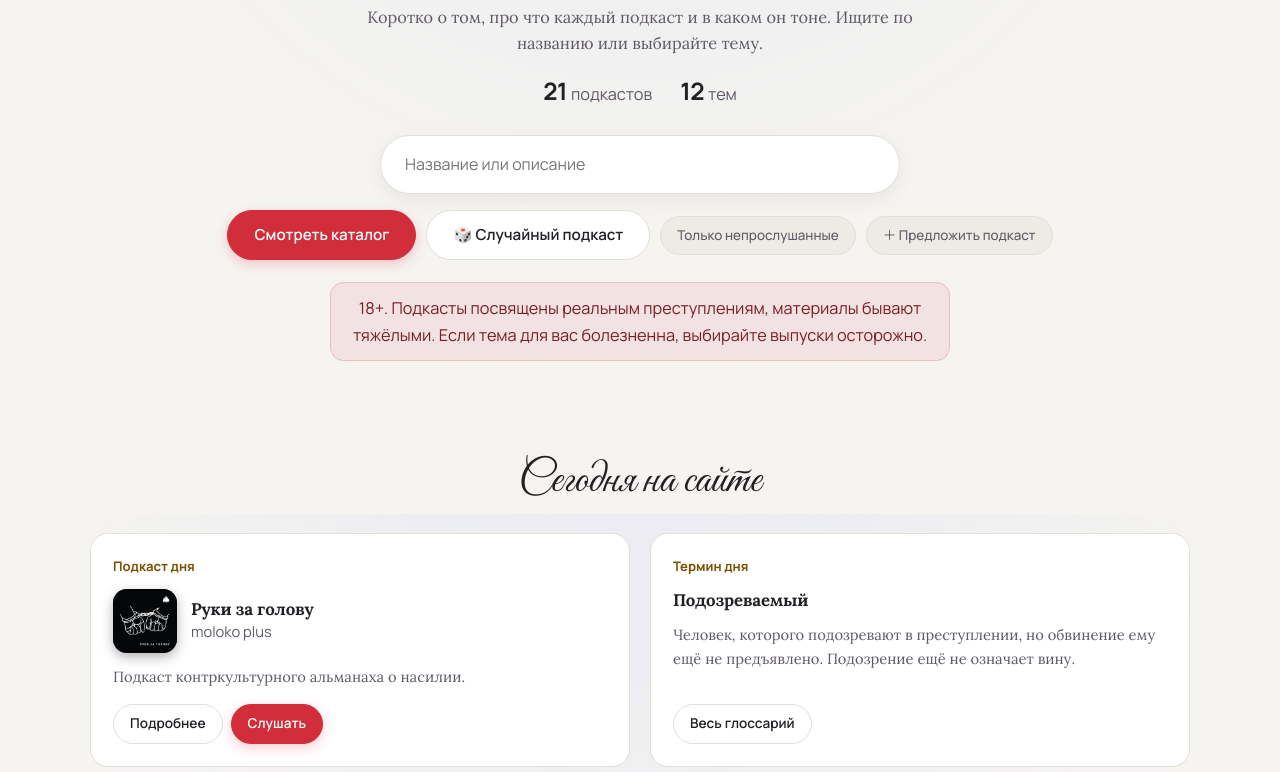
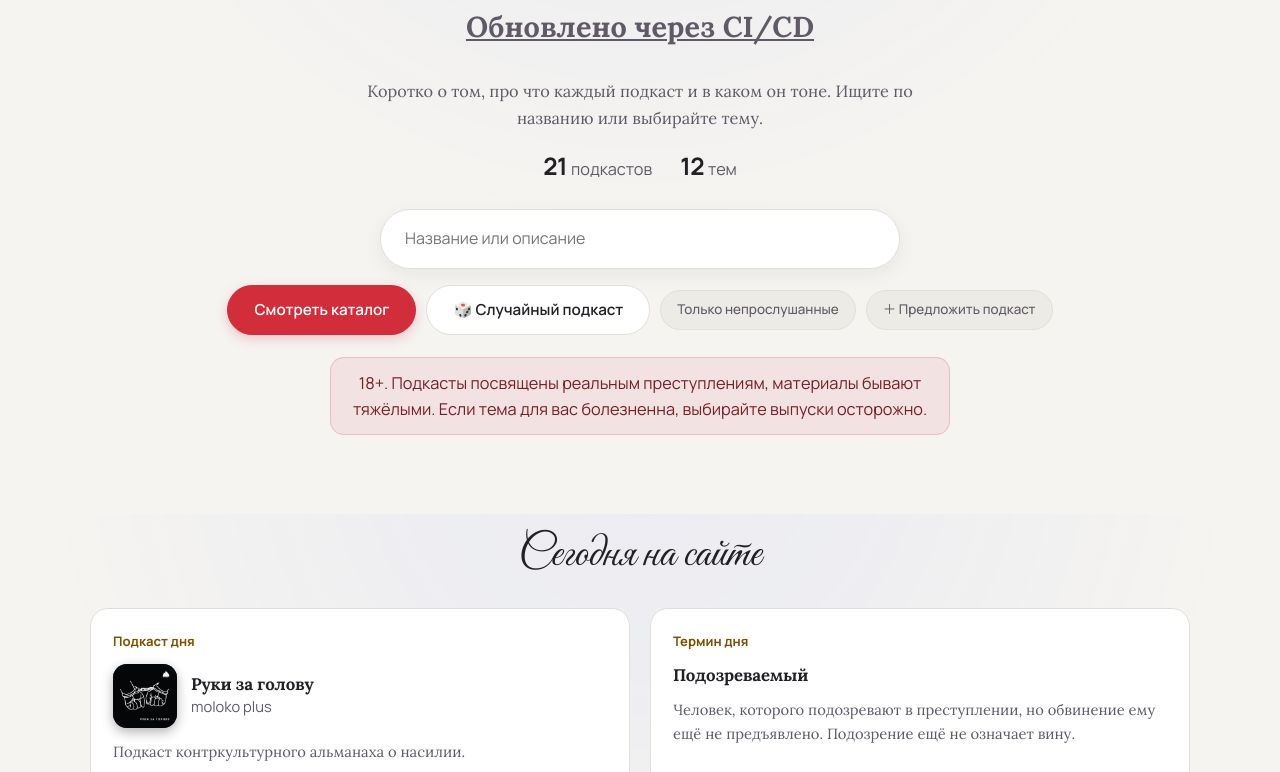
Before and after one commit to snezak-resak/true-crime-catalog, a plain HTML site: page index.html in a window 1280 px wide. Shown: the part 286-1058 px from the top of the page. Drawn offline with Linux system fonts and the light colour scheme.

Commit message:
Update index.html
Обновлено через CI/CD

```diff
--- a/index.html
+++ b/index.html
@@ -43,6 +43,7 @@
 
 <section class="hero container" data-view="podcasts">
   <h1>Русскоязычные <span class="grad">тру-крайм</span> подкасты</h1>
+  <p style="font-size:1.8rem;font-weight:800;text-decoration:underline">Обновлено через CI/CD</p>
   <p>Коротко о том, про что каждый подкаст и в каком он тоне. Ищите по названию или выбирайте тему.</p>
   <p class="stats" id="stats"></p>
   <form class="search" role="search" onsubmit="return false">
```
